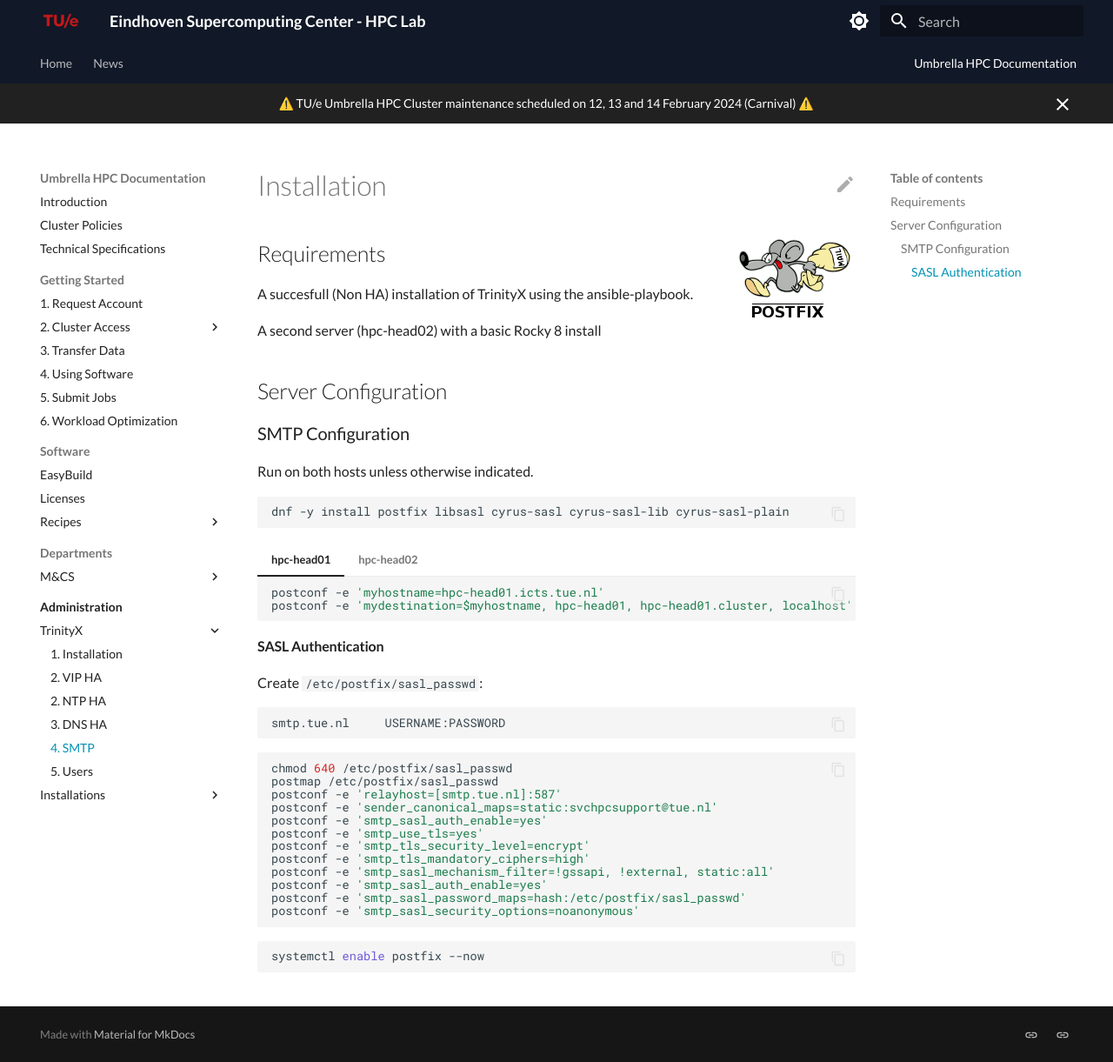
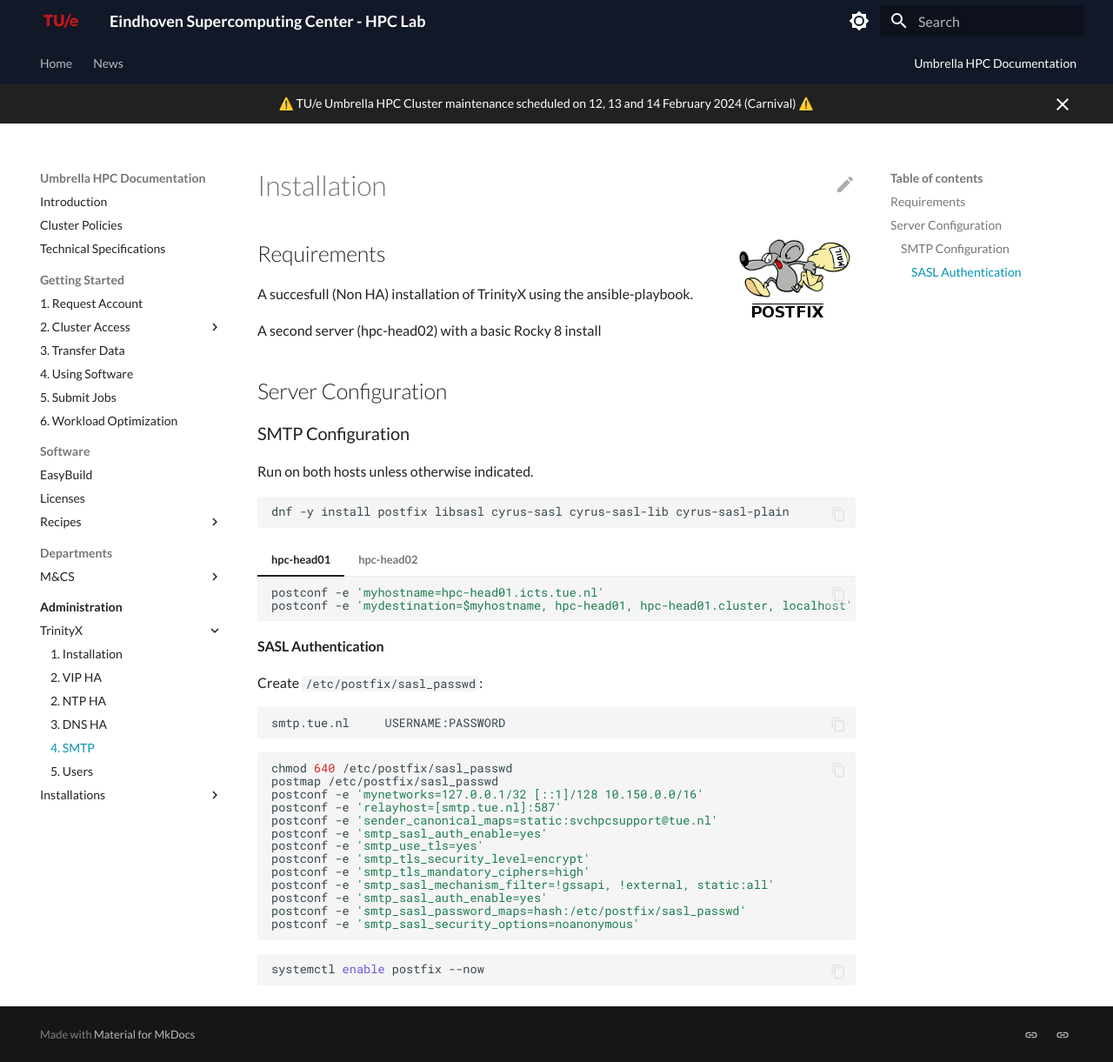
Before and after one commit to gferhpc/supercomputing.tue.nl, an MkDocs documentation site: the page built from pages/documentation/administration/trinityx/smtp.md, in a window 1280 px wide and 1221 px high. Shown: the whole window at 87% size. Built offline with MkDocs 1.6.1 and Material for MkDocs 9.7.7, drawn with Linux system fonts in a browser that asks for light colours.

Commit message:
Update smtp.md

````diff
--- a/pages/documentation/administration/trinityx/smtp.md
+++ b/pages/documentation/administration/trinityx/smtp.md
@@ -43,6 +43,7 @@ smtp.tue.nl     USERNAME:PASSWORD
 ```shell
 chmod 640 /etc/postfix/sasl_passwd
 postmap /etc/postfix/sasl_passwd
+postconf -e 'mynetworks=127.0.0.1/32 [::1]/128 10.150.0.0/16'
 postconf -e 'relayhost=[smtp.tue.nl]:587'
 postconf -e 'sender_canonical_maps=static:svchpcsupport@tue.nl'
 postconf -e 'smtp_sasl_auth_enable=yes'
````
